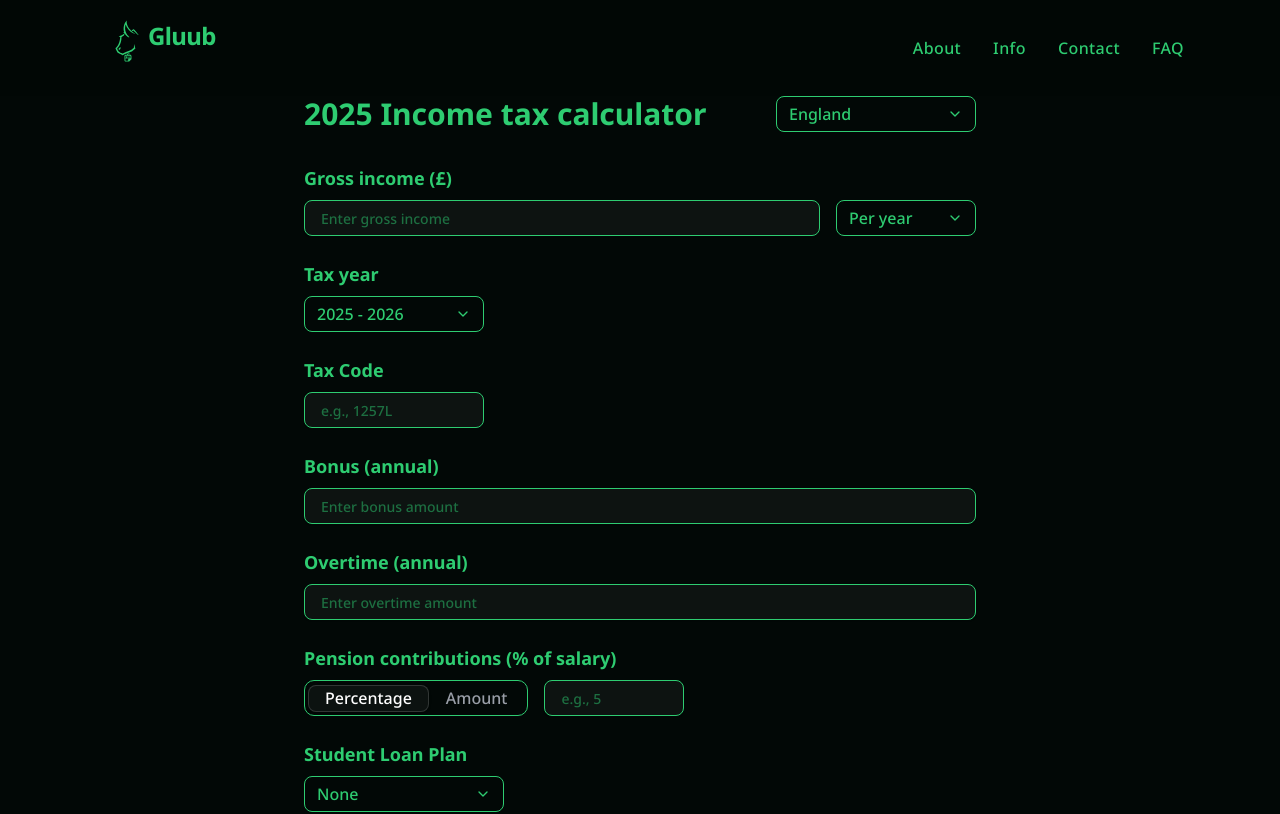
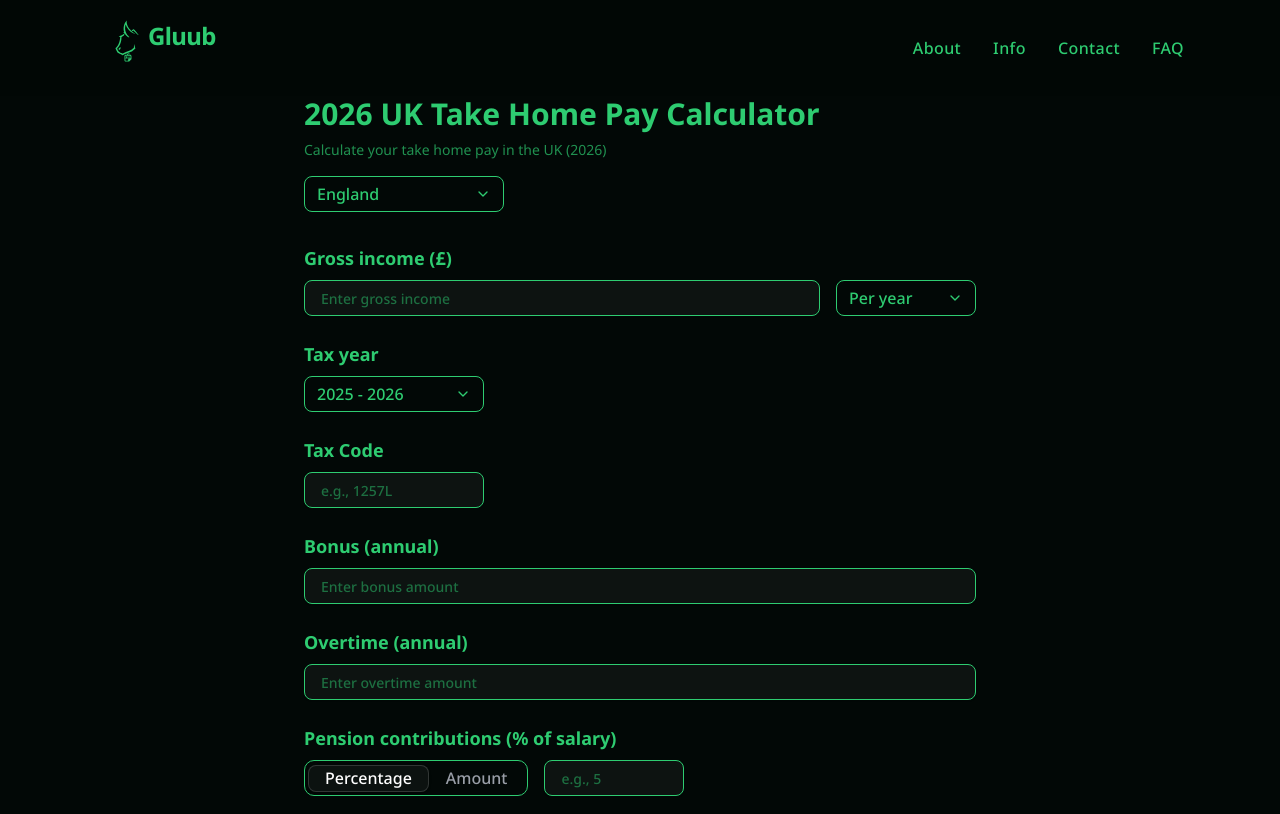
Before and after one commit to Maximillian-18/gluub-tax, a Next.js app: page /calculator/uk in a window 1280 px wide. Shown: the top 814 px of the page. Built offline with nearby package versions, Linux system fonts and the light colour scheme.

Commit message:
Update UK calculator header to 2026 and match other calculators layout

```diff
--- a/src/app/calculator/uk/page.tsx
+++ b/src/app/calculator/uk/page.tsx
@@ -160,10 +160,13 @@ setLoading(false);
       <main className="flex-1 flex flex-col items-center px-4 md:px-8 py-8 md:py-12 pt-20 md:pt-24 gap-8 md:gap-12">
         {/* Form Section */}
         <div className="w-full max-w-2xl">
-            <div className="flex flex-col md:flex-row md:items-center justify-between gap-4 mb-8">
-            <h1 className="text-2xl md:text-3xl font-bold text-[#2ecc71]">
-              2025 Income tax calculator
+            <div className="mb-8">
+            <h1 className="text-2xl md:text-3xl font-bold text-[#2ecc71] mb-2">
+              2026 UK Take Home Pay Calculator
             </h1>
+            <p className="text-[#2ecc71]/70 text-sm mb-4">
+              Calculate your take home pay in the UK (2026)
+            </p>
             <CustomSelect
               value={region}
               onValueChange={setRegion}
```
